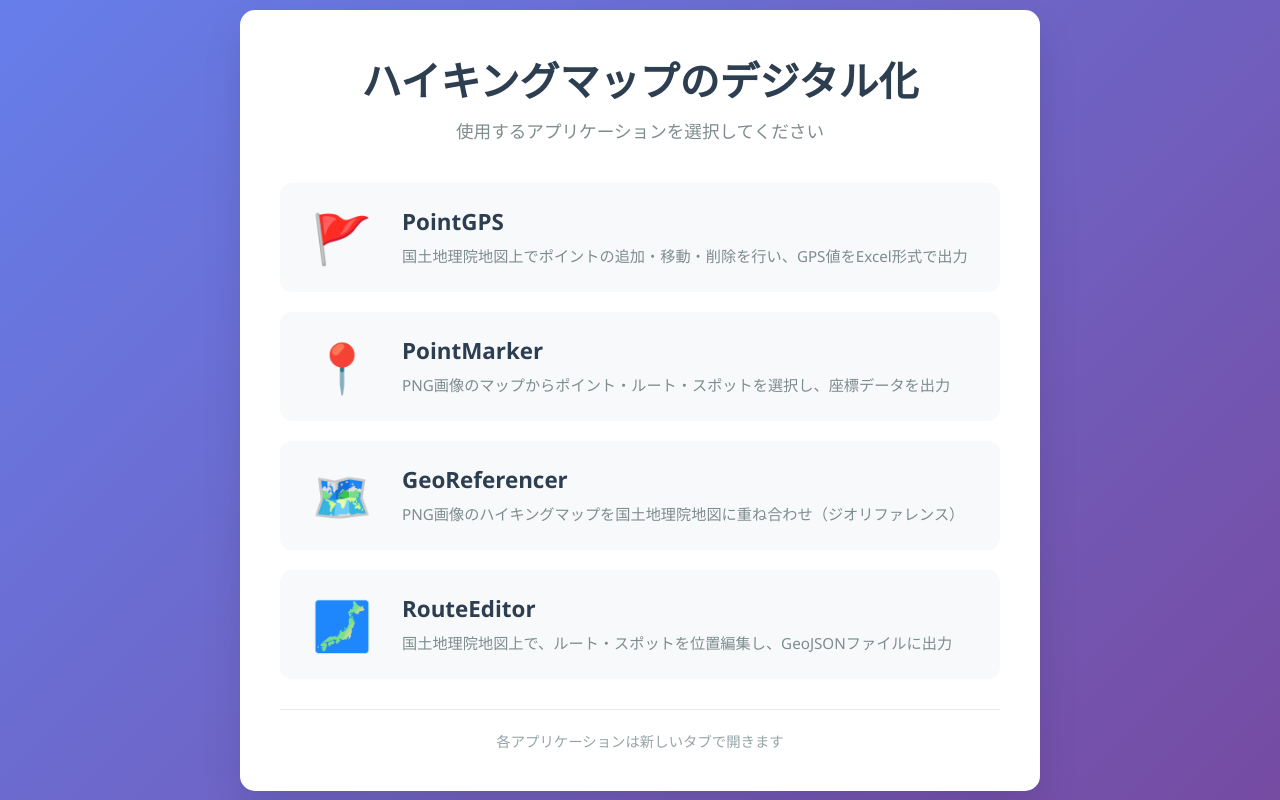
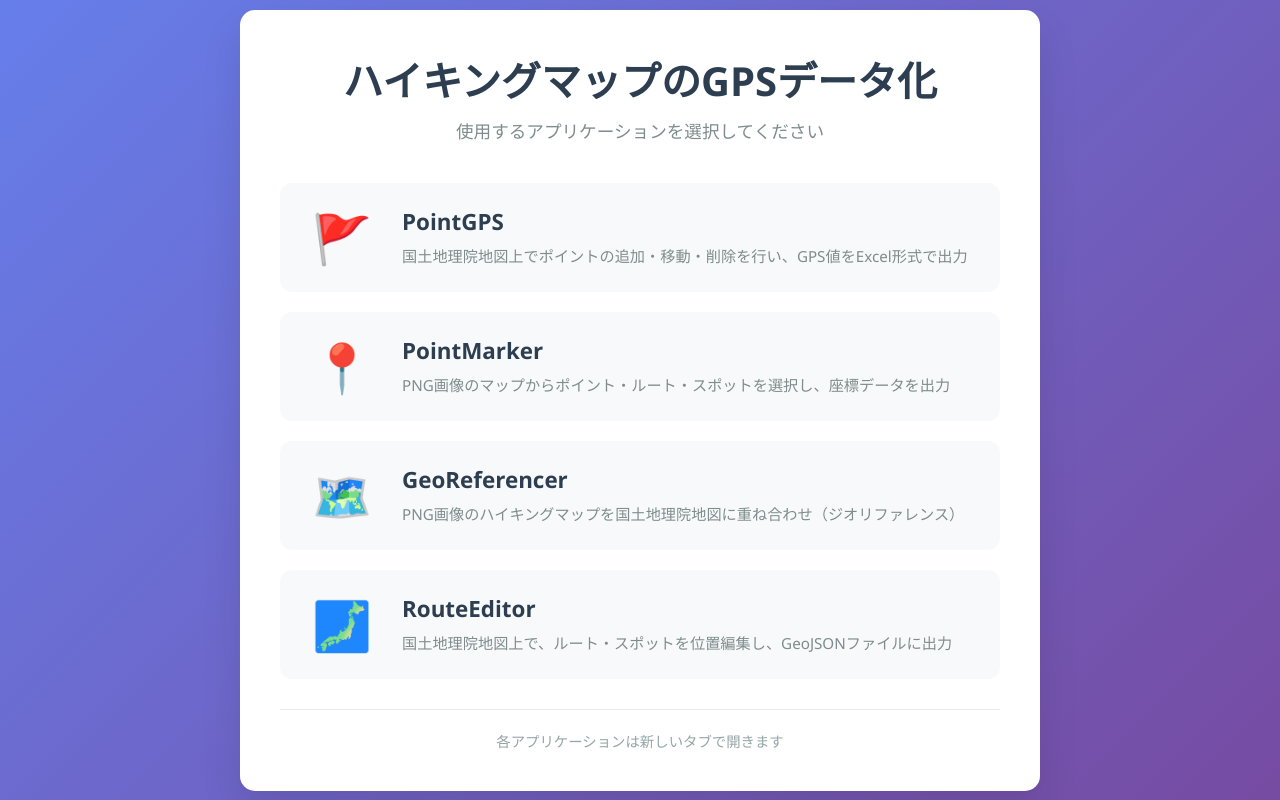
Before and after one commit to sato4app/MapGPS, a plain HTML site: page index.html in a window 1280 px wide. Drawn offline with Linux system fonts and the light colour scheme.

Commit message:
update titles 3

```diff
--- a/index.html
+++ b/index.html
@@ -9,7 +9,7 @@
 </head>
 <body>
     <div class="container">
-        <h1>ハイキングマップのデジタル化</h1>
+        <h1>ハイキングマップのGPSデータ化</h1>
         <p class="subtitle">使用するアプリケーションを選択してください</p>
 
         <div class="app-list">
```
